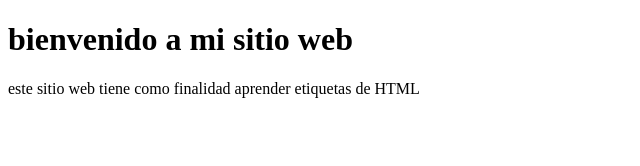
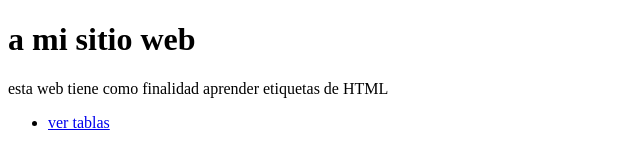
Before and after one commit to MerlyTARAZONA27/proyectoHTML, a plain HTML site: page index.html in a window 1280 px wide. Shown: the whole page, without its empty margins (0-640 px from the left). Drawn offline with Linux system fonts and the light colour scheme.

Commit message:
index modified for tables

```diff
--- a/index.html
+++ b/index.html
@@ -6,7 +6,10 @@
     <title>Document</title>
 </head>
 <body>
-    <h1>bienvenido a mi sitio web</h1>
-    <span>este sitio web tiene como finalidad aprender etiquetas de HTML</span>
+    <h1>a mi sitio web</h1>
+    <span>esta web tiene como finalidad aprender etiquetas de HTML</span>
+    <ul>
+        <li><a href="html/tablas.html">ver tablas</a></li>
+    </ul>
 </body>
 </html>
```
